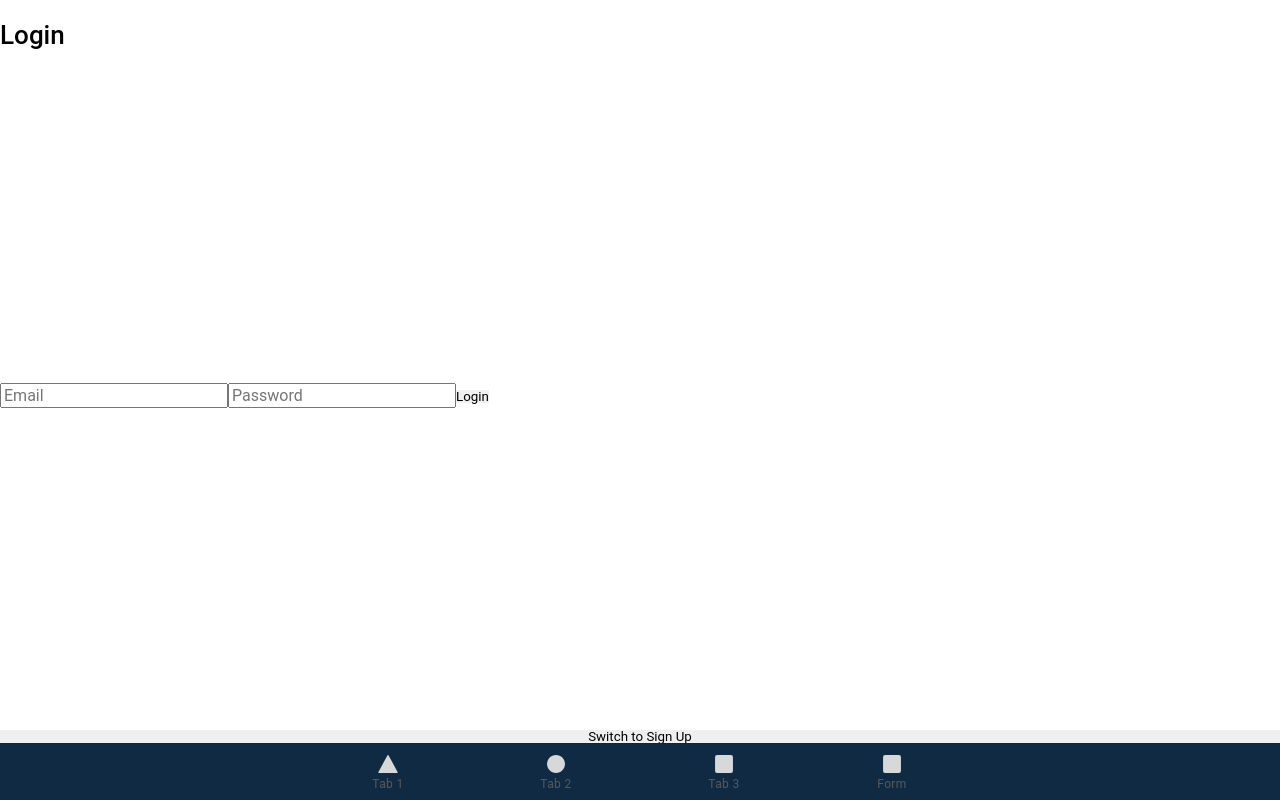
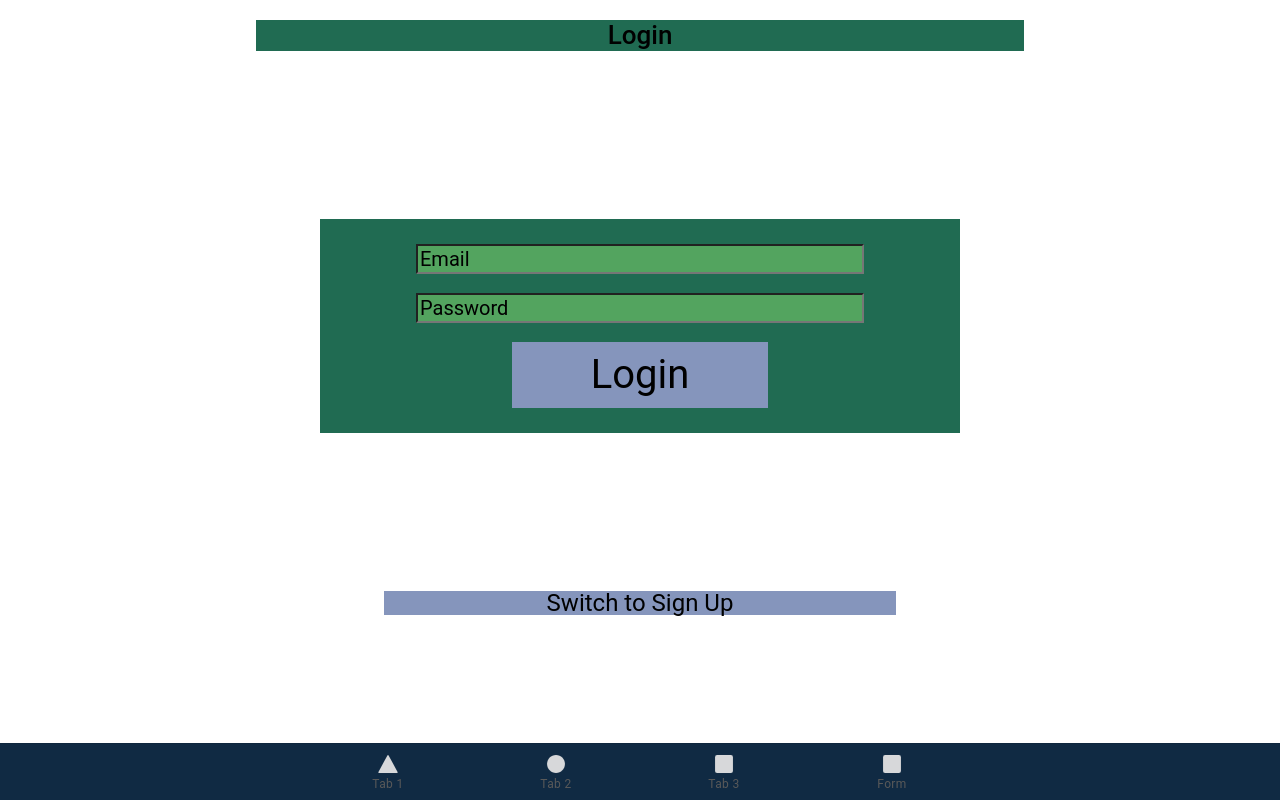
Before and after one commit to leahc-johnston/budget-is, a React (Vite) app: page /Login in a window 1280 px wide. Built offline with nearby package versions, Linux system fonts and the light colour scheme.

Commit message:
new file:   src/pages/signup.css 	modified:   src/pages/signup.tsx

```diff
--- /dev/null
+++ b/src/pages/signup.css
@@ -0,0 +1,49 @@
+h1 {
+    background-color: #206b52;
+    text-align: center;
+    margin-left: 20%;
+    margin-right: 20%;
+    color:black;
+    font-size: 150%;
+}
+
+.legally{
+    background-color: #8595bc;
+    margin-bottom: 10%;
+    margin-left: 30%;
+    margin-right: 30%;
+    color: black;
+    font-size: 150%;
+}
+.chip{
+    background-color:#8595bc;
+    color: black;
+    font-size: 250%;
+    padding: 2%;
+    width: 40%;
+}
+.cell{
+    text-align: center;
+    background-color: #206b52;
+    margin-left: 25%;
+    margin-right: 25%;
+    padding-top: 2%;
+    padding-bottom: 2%;
+}
+.lose{
+    background-color: black;
+}
+
+input[type="email"], textarea{
+    background-color: #53a45f;
+    font-size: 125%;
+    width: 70%;
+}
+input[type="password"], textarea{
+    background-color: #53a45f;
+    font-size: 125%;
+    width: 70%;
+}
+input::placeholder{
+    color: black;
+  }
--- a/src/pages/signup.tsx
+++ b/src/pages/signup.tsx
@@ -7,7 +7,7 @@ import { doc, setDoc } from "firebase/firestore";
 import { useHistory } from "react-router-dom";
 import Tab1 from './Tab1';
 import { IonButton, IonPage } from "@ionic/react";
-
+import './signup.css';
 
 
 const Login: React.FC = () => {
@@ -36,25 +36,26 @@ const Login: React.FC = () => {
   return (
     <IonPage>
       <h1>{isLogin ? "Login" : "Sign Up"}</h1>
-      <form onSubmit={handleAuth}>
+      <form onSubmit={handleAuth} className="cell">
+
         <input
           type="email"
           value={email}
           onChange={(e) => setEmail(e.target.value)}
           placeholder="Email"
           required
-        />
+        /><br></br><br></br>
         <input
           type="password"
           value={password}
           onChange={(e) => setPassword(e.target.value)}
           placeholder="Password"
           required
-        />
+        /><br></br><br></br>
         {/* <IonButton onClick={() => {handleAuth}}></IonButton> */}
-      <button type="submit">{isLogin ? "Login" : "Sign Up"}</button>
+      <button className="chip"type="submit">{isLogin ? "Login" : "Sign Up"}</button>
       </form>
-      <button onClick={() => setIsLogin(!isLogin)}>
+      <button className="legally" onClick={() => setIsLogin(!isLogin)}>
         {isLogin ? "Switch to Sign Up" : "Switch to Login"}
       </button>
 
```
